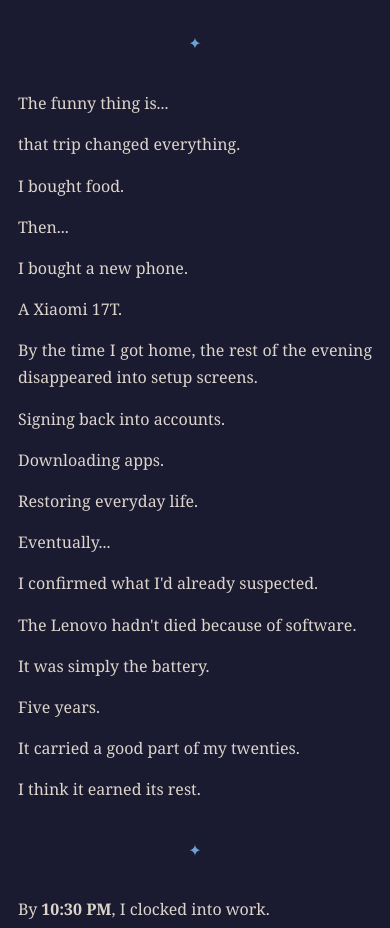
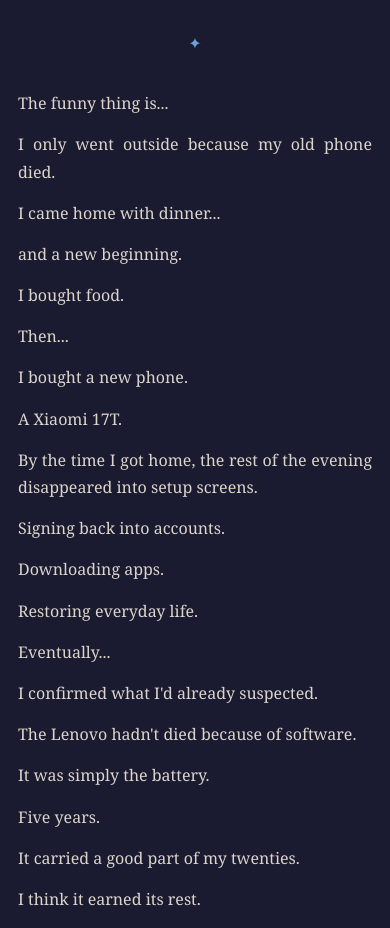
Before and after one commit to brunongmacho/ralphs-journal, a plain HTML site: page docs/day-14.html in a window 390 px wide. Shown: the part 8848-9776 px from the top of the page. Drawn offline with Linux system fonts and the light colour scheme.

Commit message:
Day 14: tighten phone symbolism

```diff
--- a/docs/day-14.html
+++ b/docs/day-14.html
@@ -194,7 +194,9 @@
   <p>dinner somehow became the first thing that happened exactly when I wanted it to.</p>
   <div class="divider">&#10022;</div>
   <p>The funny thing is...</p>
-  <p>that trip changed everything.</p>
+  <p>I only went outside because my old phone died.</p>
+  <p>I came home with dinner...</p>
+  <p>and a new beginning.</p>
   <p>I bought food.</p>
   <p>Then...</p>
   <p>I bought a new phone.</p>
```
